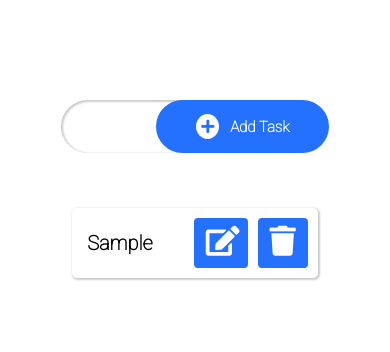
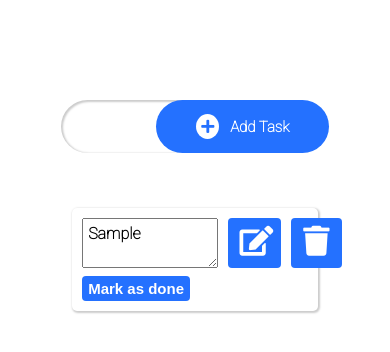
Before and after one commit to kamilrazadev/TODO-APP, a plain HTML site: page index.html in a window 390 px wide. Both pictures are taken after typing "Sample" into the empty fields and a click on the button "Add Task". Drawn offline with Linux system fonts and the light colour scheme.

Commit message:
mark as done added

```diff
--- a/app.js
+++ b/app.js
@@ -1,4 +1,4 @@
-function addTask(){
+    function addTask(){
     const inputField = document.getElementById('input-field')
     let textToPrint = inputField.value
     const taskDiv = document.getElementById('task-div')
@@ -10,13 +10,15 @@ function addTask(){
     taskDiv.innerHTML +=
      `<div class="task-item">
         <div class="task-item-child">
-            <span class="task-text" id="task-text">${textToPrint}</span>
+            <textarea class="task-text" id="task-text">${textToPrint}</textarea>
             <div class="icons">
                 <i class="fas fa-edit edit-icon "  onclick="editItem(this)"></i>
                 <i class="fas fa-trash trash-icon " onclick="deleteItem(this)"></i>
             </div>
         </div>
-    </div>`
+        <button class="done-btn" onclick="markAsDone(this)">Mark as done</button>
+    </div>
+    `
     inputField.value = ""
     }
 }
@@ -28,8 +30,17 @@ function deleteItem(element) {
 
 function editItem(element){
     const editItemParent = element.parentNode.parentNode
-    let newText = prompt("Write to Update Element: ")
+    let newText = prompt("Update Task: ")
+    if(newText == ''){
+        alert('Task must not be empty');
+        editItem(element);
+    } else {
     let toEditItem = editItemParent.querySelector('.task-text')
     toEditItem.innerText = newText
+    }
+}
 
+function markAsDone(element){
+    element.innerText = "Task Done!"
+    element.style.backgroundColor = "rgb(0, 132, 15)"
 }
--- a/style.css
+++ b/style.css
@@ -135,7 +135,8 @@
 }
 
 .edit-icon:hover,
-.trash-icon:hover{
+.trash-icon:hover,
+.done-btn{
     cursor: pointer;
 }
 
@@ -143,10 +144,24 @@
 .task-text{
     margin-right: 10px; /* Add some spacing between text and icons */
     display: inline;
-    padding-left: 5px;
+    padding: 5px;
     font-family: 'Roboto', sans-serif;
     font-weight: bold;
-    font-size: 20px;
+    font-size: 16px;
+    width: 78%;
+    min-width: 78%;
+}
+
+.done-btn {
+    background-color: #2471ff;
+    border: none;
+    outline: none;
+    border-radius: 4px;
+    color: white;
+    padding: 4px 6px;
+    font-weight: bold;
+    font-size: 15px;
+    margin-top: 8px;
 }
 
 @media  screen and (max-device-width: 600px) {
@@ -154,6 +169,24 @@
         width: 90%;
     }
     .task-item{
-        width: 80%;
+        width: 100%;
     }
 }
+
+@media (max-width: 930px) {
+    .task-text {
+        width: 75%;
+        min-width: 60%;
+    }
+}
+
+@media (max-width: 375px) {
+    .trash-icon {
+        font-size: 15px;
+        padding: 7px 8px 7px 8px;
+    }
+    .edit-icon {
+        font-size: 15px;
+        padding: 6px 6px 8px 8px;
+    }
+}
```
